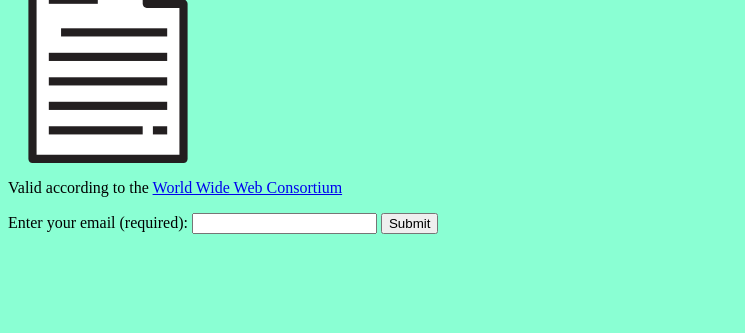
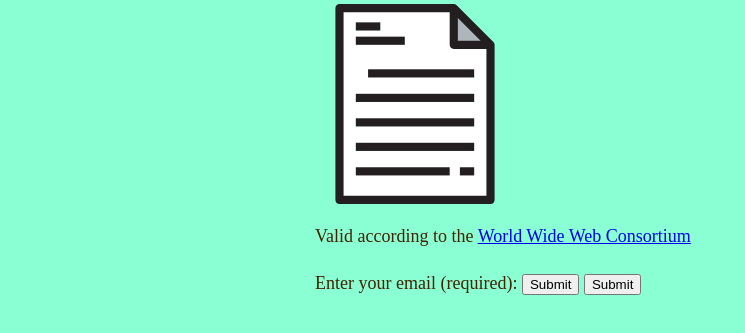
Before and after one commit to HTTP5213/ad-hoc-testing-wingck, a website: page public/index.html in a window 1280 px wide. Shown: the part 103-436 px from the top of the page, without its empty margins (0-745 px from the left). Drawn offline with nearby package versions, Linux system fonts and the light colour scheme.

Commit message:
Add files via upload

```diff
--- a/public/index.html
+++ b/public/index.html
@@ -7,8 +7,7 @@
     <meta name="description" content="Just the simplest page.">
     <title>Lab2 assignment</title>
     <!-- Hmmm... does jQuery get used anywhere? -->
-    <script src="jquery-1.12.4.js"></script>
-    <link rel="stylesheet" href="./style.css" media="print">
+    <link rel="stylesheet" href="./style.css" media="screen">
 </head>
 
 <body>
@@ -16,14 +15,14 @@
         <h1>A page</h1>
         <!-- My favourite 90s music compilation is 'No Alternative' -->
         <!-- Also... is it a button? -->
-        <img src="doc.svg" role="button" width="200" height="200" alt="">
+        <img src="doc.svg" role="img" width="200" height="200" alt="">
         <!-- This URL seems fishy. -->
         <!-- Also, links to other domains should have the attribute `rel="noopener"` or `rel="noreferrer"`. -->
-        <p>Valid according to the <a target="_blank" href="https://www.w3.org/">World Wide Web Consortium</a></p>
+        <p>Valid according to the <a target="_blank" href="https://www.w3.org/" rel="noopener">World Wide Web Consortium</a></p>
         <form method="post">
             <label for="email">Enter your email (required):</label>
             <!-- The label says it's required, but the input attributes don't agree. -->
-            <input type="email" id="email">
+            <input type="submit" id="email">
             <button>Submit</button>
         </form>
     </main>
```
